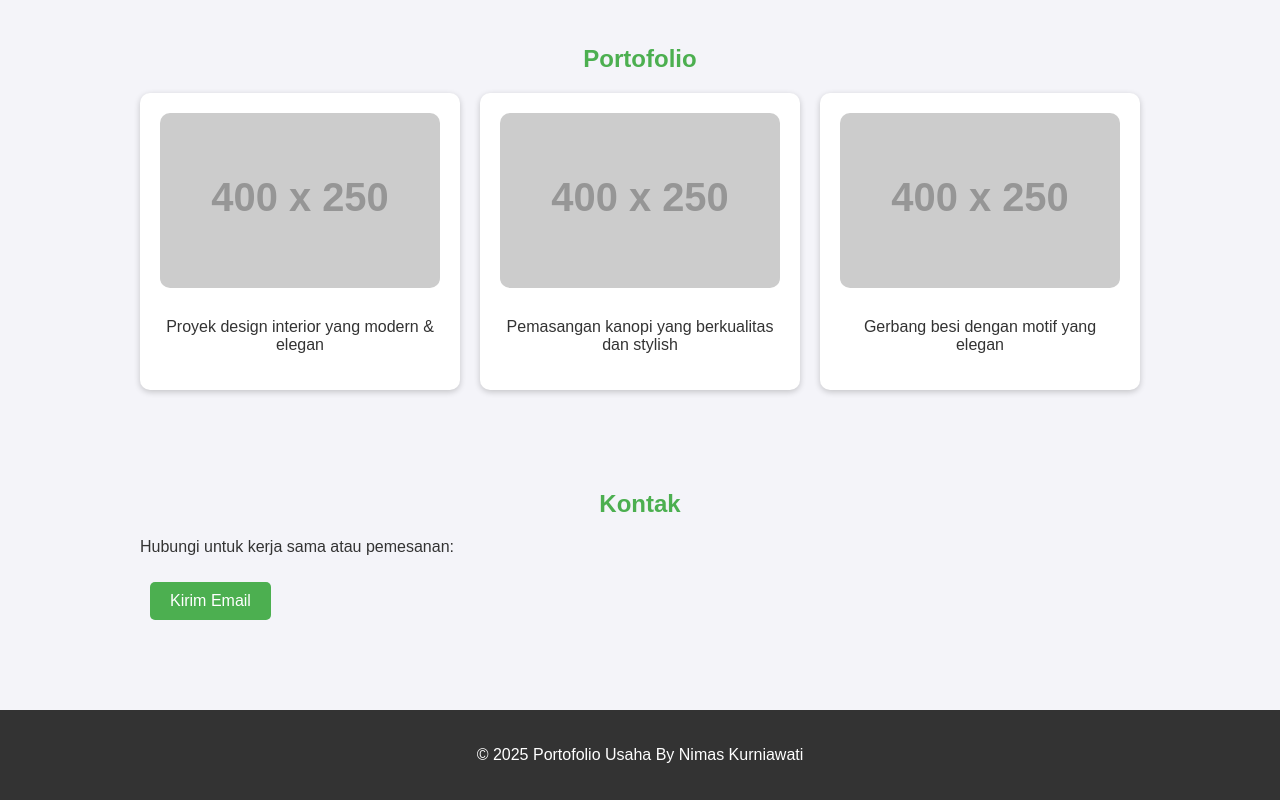
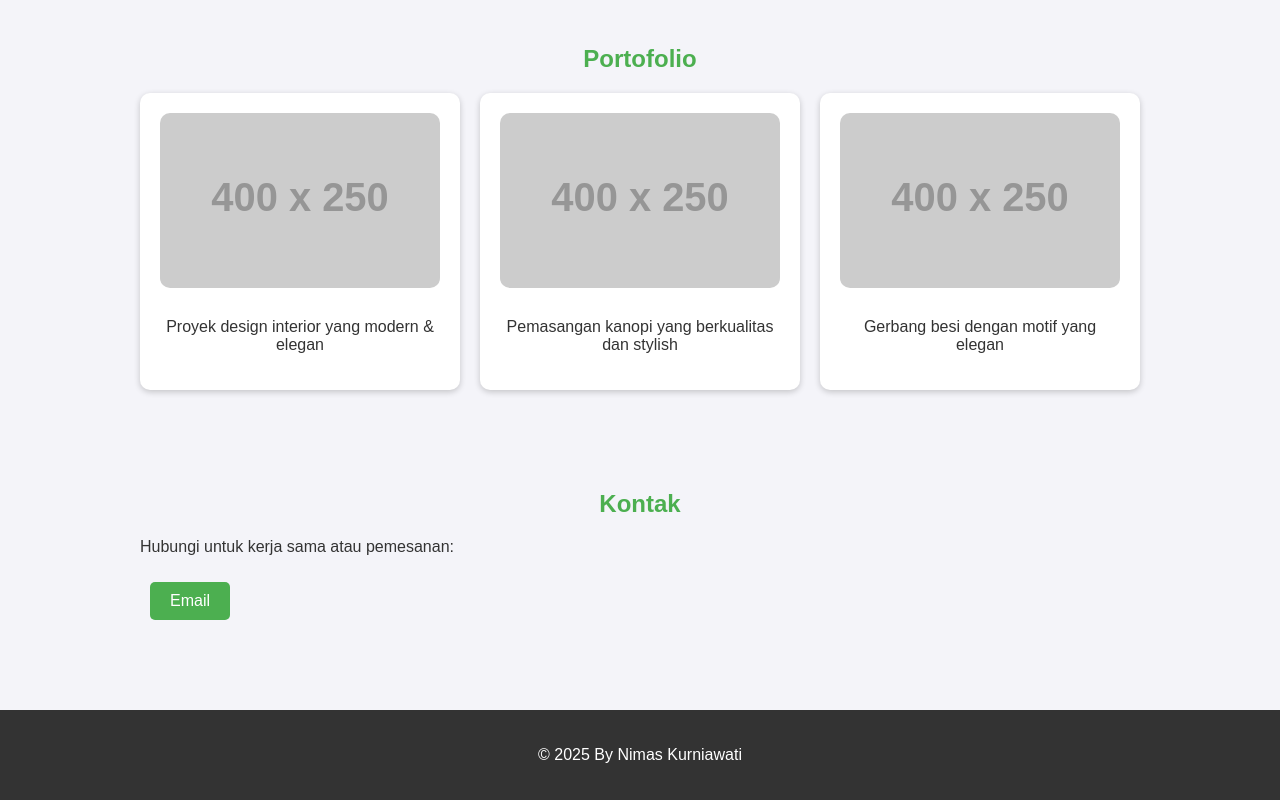
Before and after one commit to zatmzid-commits/website-pertama, a plain HTML site: page index.html in a window 1280 px wide. Shown: the part 736-1536 px from the top of the page. Drawn offline with Linux system fonts and the light colour scheme; placeholder pictures from the web are drawn by us.

Commit message:
Update index.html

```diff
--- a/index.html
+++ b/index.html
@@ -136,11 +136,11 @@
   <section id="kontak" class="contact">
     <h2>Kontak</h2>
     <p>Hubungi untuk kerja sama atau pemesanan:</p>
-    <a href="mailto:zatmz.id@gmail.com">Kirim Email</a>
+    <a href="mailto:zatmz.id@gmail.com">Email</a>
   </section>
 
   <footer>
-    <p>© 2025 Portofolio Usaha By Nimas Kurniawati</p>
+    <p>© 2025 By Nimas Kurniawati</p>
   </footer>
 </body>
 </html>
```
